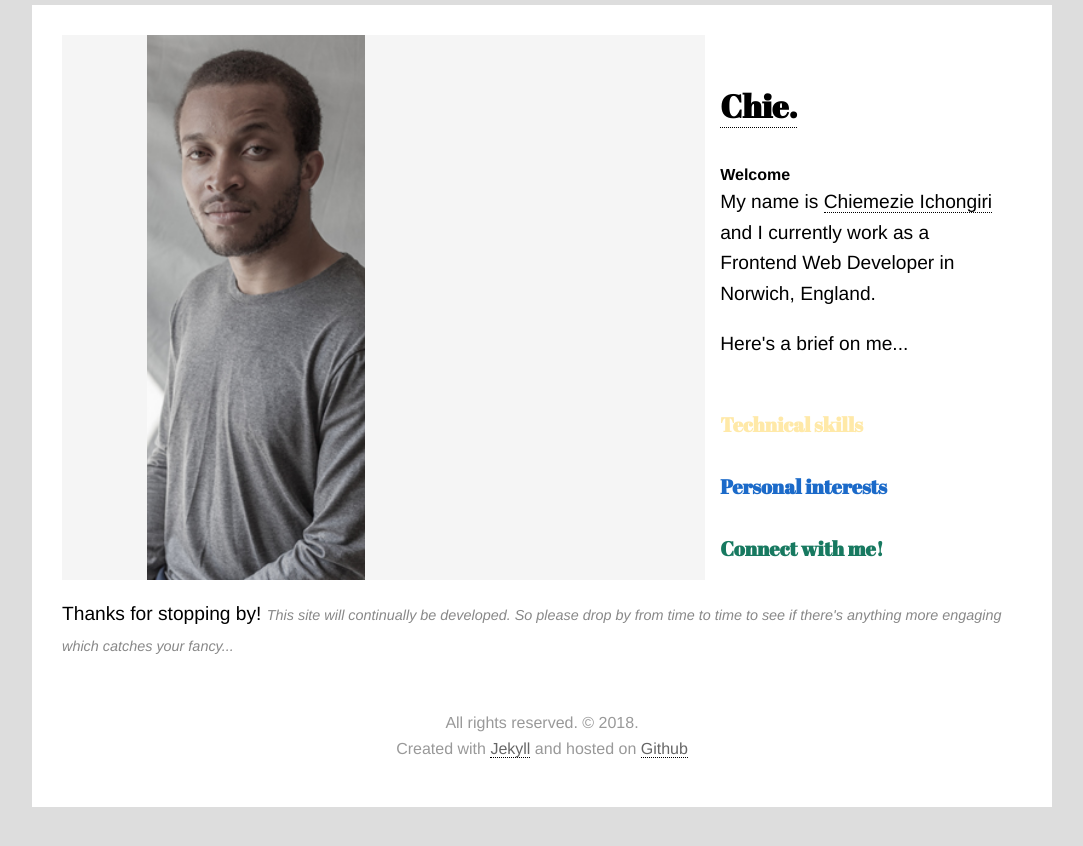
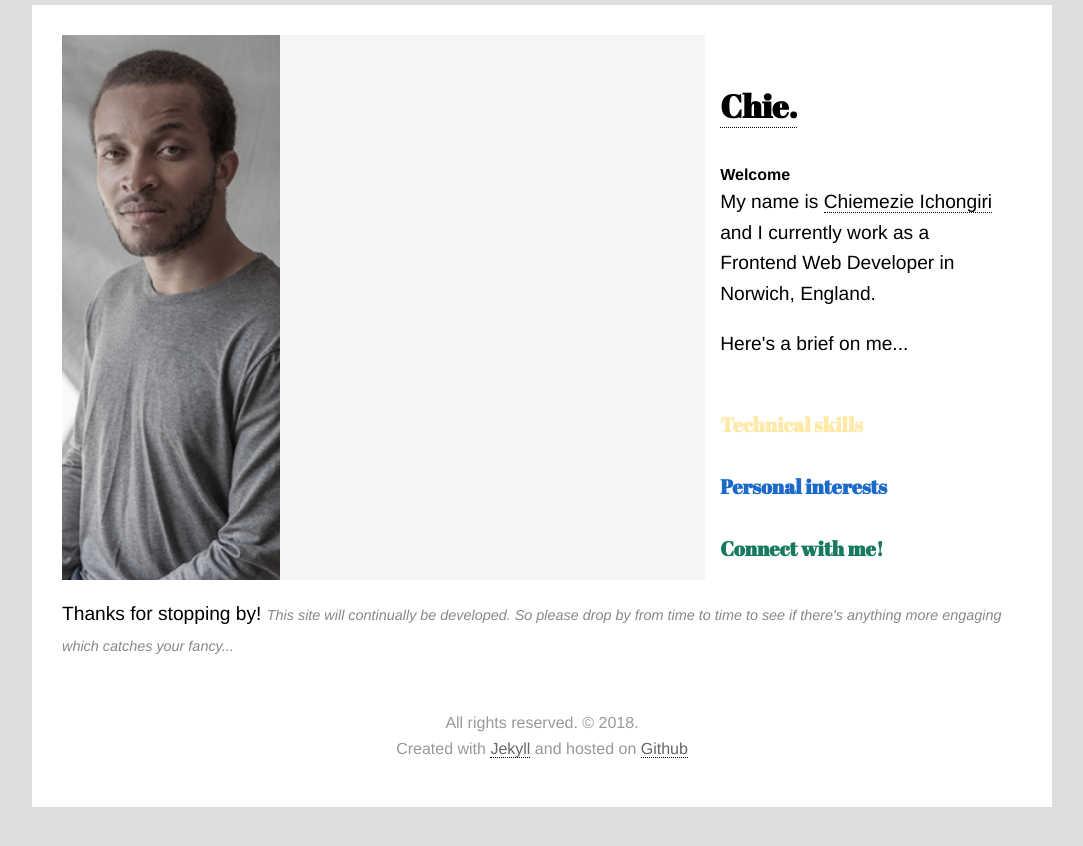
Before and after one commit to chiich/portfolio, a Jekyll site: the page built from index.html, in a window 1280 px wide. Shown: the top 846 px of the page, without its empty margins (98-1181 px from the left). Built offline with Jekyll 4.4.1, drawn with Linux system fonts in a browser that asks for light colours; nearby versions of some CDN libraries.

Commit message:
Tides-a-changing

```diff
--- a/_sass/_w3.scss
+++ b/_sass/_w3.scss
@@ -80,10 +80,10 @@
   }
 
   h2 {
-    curosr: pointer;
+    cursor: pointer;
 
-    &:hover + ul,
-    &:hover + ol {
+    + ul.active,
+    + ol.active {
      display: initial;
     }
   }
@@ -92,7 +92,7 @@
 .main-img {
   background: whitesmoke;
   background-repeat: no-repeat;
-  background-position: 20% 0;
+  background-position: 0% 0%;
   background-size: contain;
   background-image: url('/assets/images/214808-20171105-180x450.jpg');
 }
@@ -367,7 +367,14 @@
     margin-bottom: 0;
   }
 
+.after-content {
+  text-align: center;
+  border-top: 1px solid;
 
+  span {
+    display: block;
+  }
+}
 /* If the browser window is smaller than 600px, make the columns stack on top of each other */
 /* Ref: https://www.w3schools.com/howto/howto_css_equal_height.asp */
 @media only screen and (max-width: 770px) {
```
